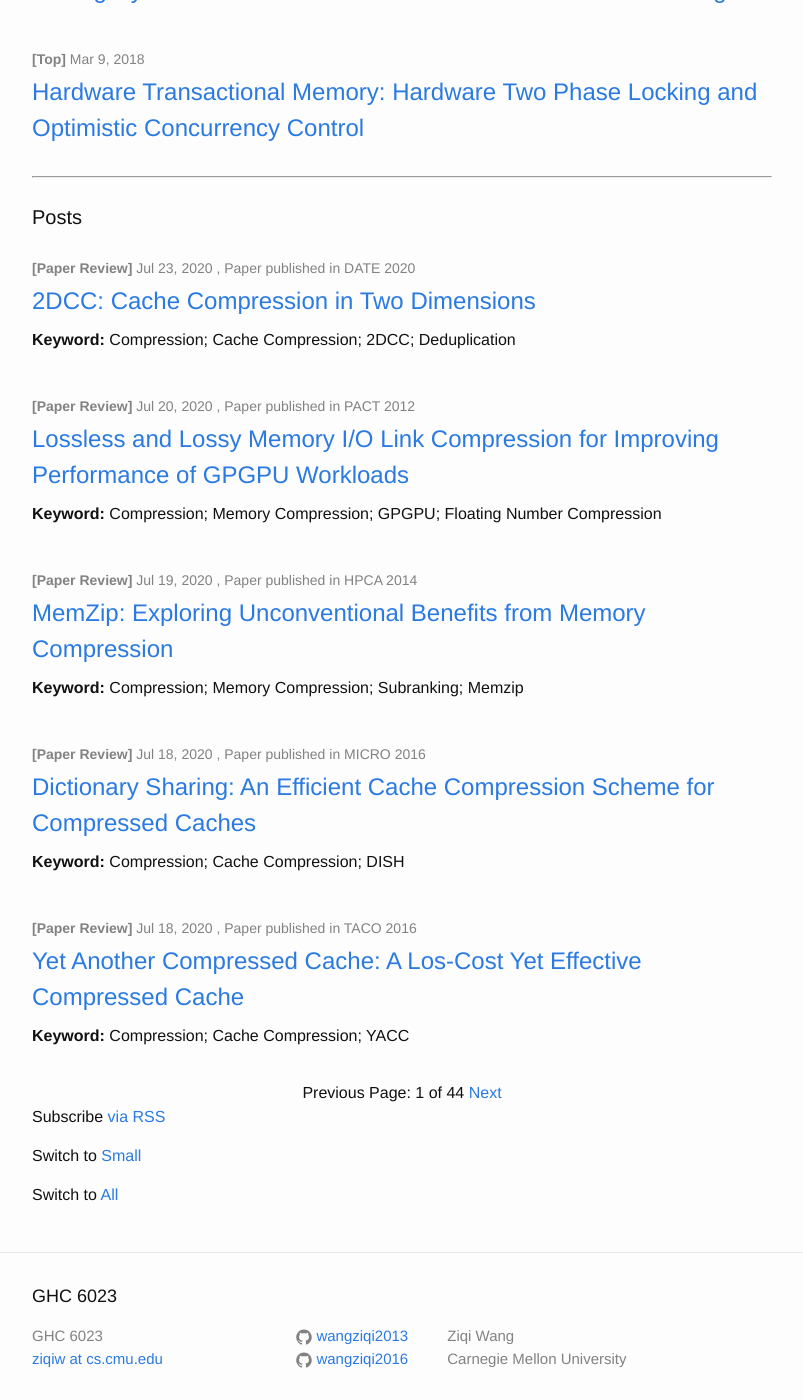
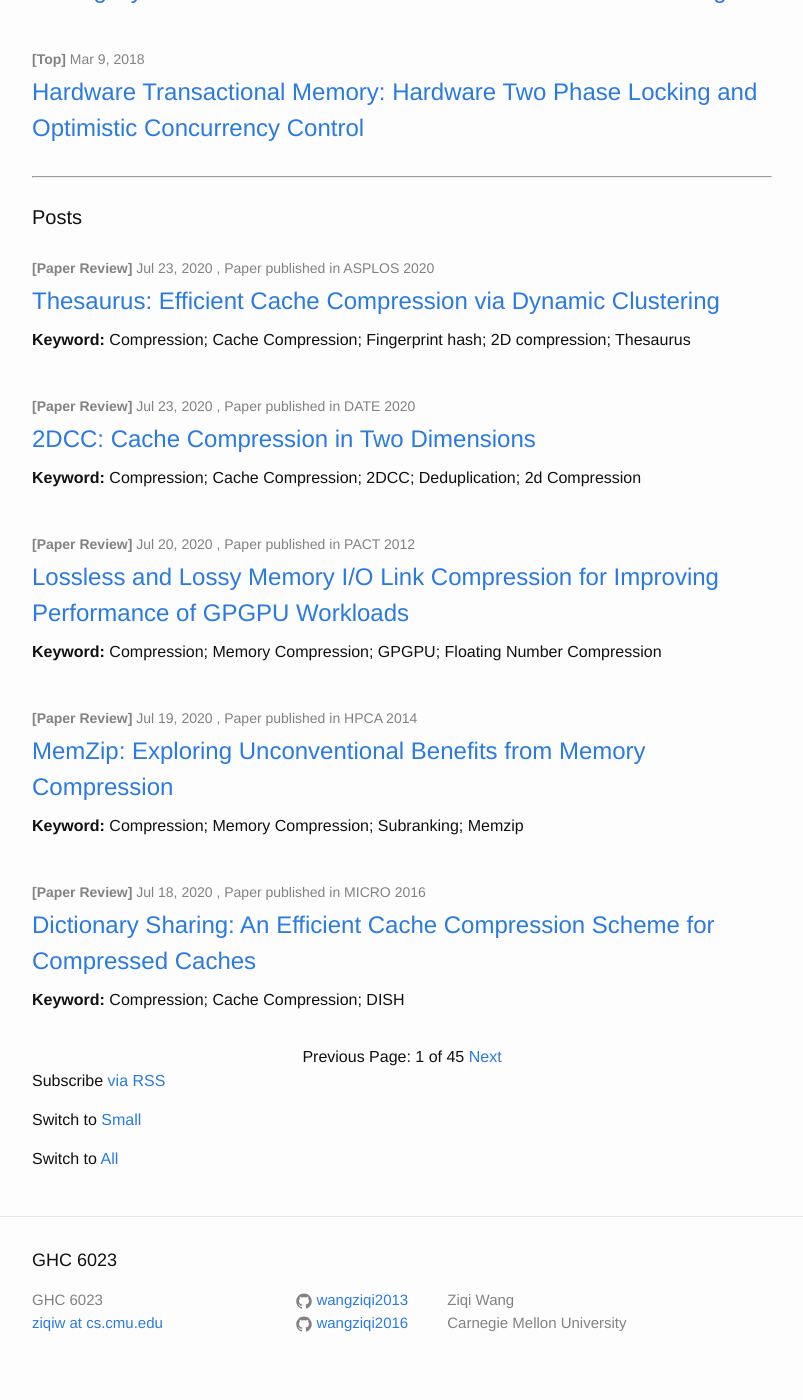
Before and after one commit to wangziqi2013/wangziqi2013.github.io, a Jekyll site: the page built from index.html, in a window 1280 px wide and 1400 px high, scrolled down 821 px. Shown: the whole window, without its empty margins (238-1041 px from the left). Built offline with Jekyll 4.4.1, drawn with Linux system fonts in a browser that asks for light colours; the list of posts is cut into pages by our own code.

Commit message:
Adding new paper

```diff
--- a/_posts/2020-07-22-2dcc.markdown
+++ b/_posts/2020-07-22-2dcc.markdown
@@ -5,7 +5,7 @@ date:   2020-07-22 19:55:00 -0500
 categories: paper
 paper_title: "2DCC: Cache Compression in Two Dimensions"
 paper_link: https://past.date-conference.com/proceedings-archive/2020/html/0897.html
-paper_keyword: Compression; Cache Compression; 2DCC; Deduplication
+paper_keyword: Compression; Cache Compression; 2DCC; Deduplication; 2d Compression
 paper_year: DATE 2020
 rw_set:
 htm_cd:
--- /dev/null
+++ b/_posts/2020-07-23-thesaurus.markdown
@@ -0,0 +1,14 @@
+---
+layout: paper-summary
+title:  "Thesaurus: Efficient Cache Compression via Dynamic Clustering"
+date:   2020-07-23 04:33:00 -0500
+categories: paper
+paper_title: "Thesaurus: Efficient Cache Compression via Dynamic Clustering"
+paper_link: https://dl.acm.org/doi/10.1145/3373376.3378518
+paper_keyword: Compression; Cache Compression; Fingerprint hash; 2D compression; Thesaurus
+paper_year: ASPLOS 2020
+rw_set:
+htm_cd:
+htm_cr:
+version_mgmt:
+---
```
